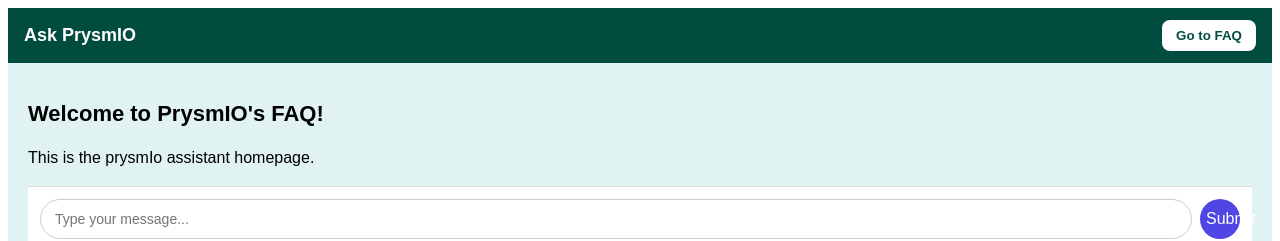
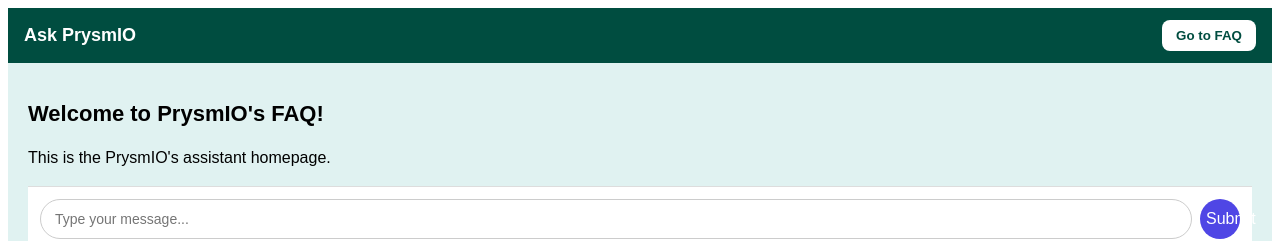
Before and after one commit to f3liz/AskPrysmIO, a React (Vite) app in the folder prysm-react-app/: page / in a window 1280 px wide. Shown: the top 241 px of the page. Built offline with nearby package versions, Linux system fonts and the light colour scheme.

Commit message:
typo fixes

```diff
--- a/prysm-react-app/src/App.tsx
+++ b/prysm-react-app/src/App.tsx
@@ -25,7 +25,7 @@
         {/* Main Content */}
         <main className="content">
             <h2>Welcome to PrysmIO's FAQ!</h2>
-            <p>This is the prysmIo assistant homepage.</p>
+            <p>This is the PrysmIO's assistant homepage.</p>
           {/* Chatbot Component */}
             <Chatbot />
           </main>
```
